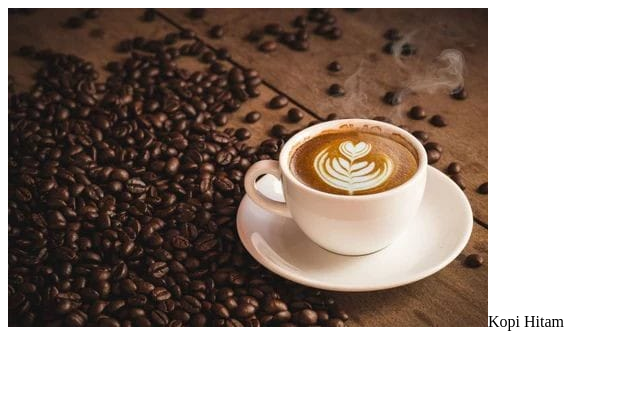
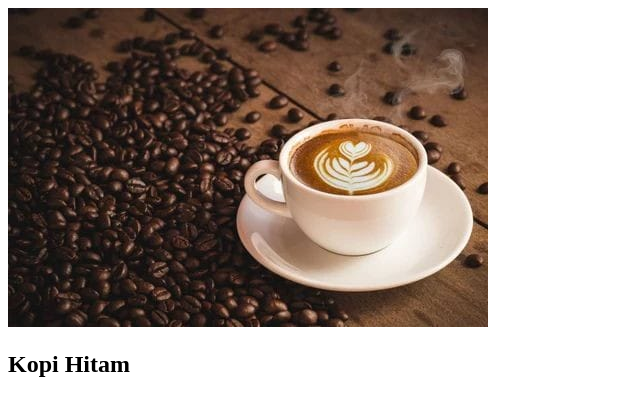
Before and after one commit to fanisaa27/TUGAS-PRAK-4, a plain HTML site: page index.html in a window 1280 px wide. Shown: the whole page, without its empty margins (0-640 px from the left). Drawn offline with Linux system fonts and the light colour scheme.

Commit message:
Added ids for each profile element

```diff
--- a/index.html
+++ b/index.html
@@ -1,3 +1,10 @@
-<div>
-<img src="g1.jpg" alt="profile image" <h2>Kopi Hitam</h2>
+<!DOCTYPE html>
+<html>
+<head>
+</head>
+<body>
+<div id="profile-container">
+<img id="profile-image" src="g1.jpg" alt="profile image" /> <h2 id="profile-name">Kopi Hitam</h2>
 </div>
+</body>
+</html>
```
